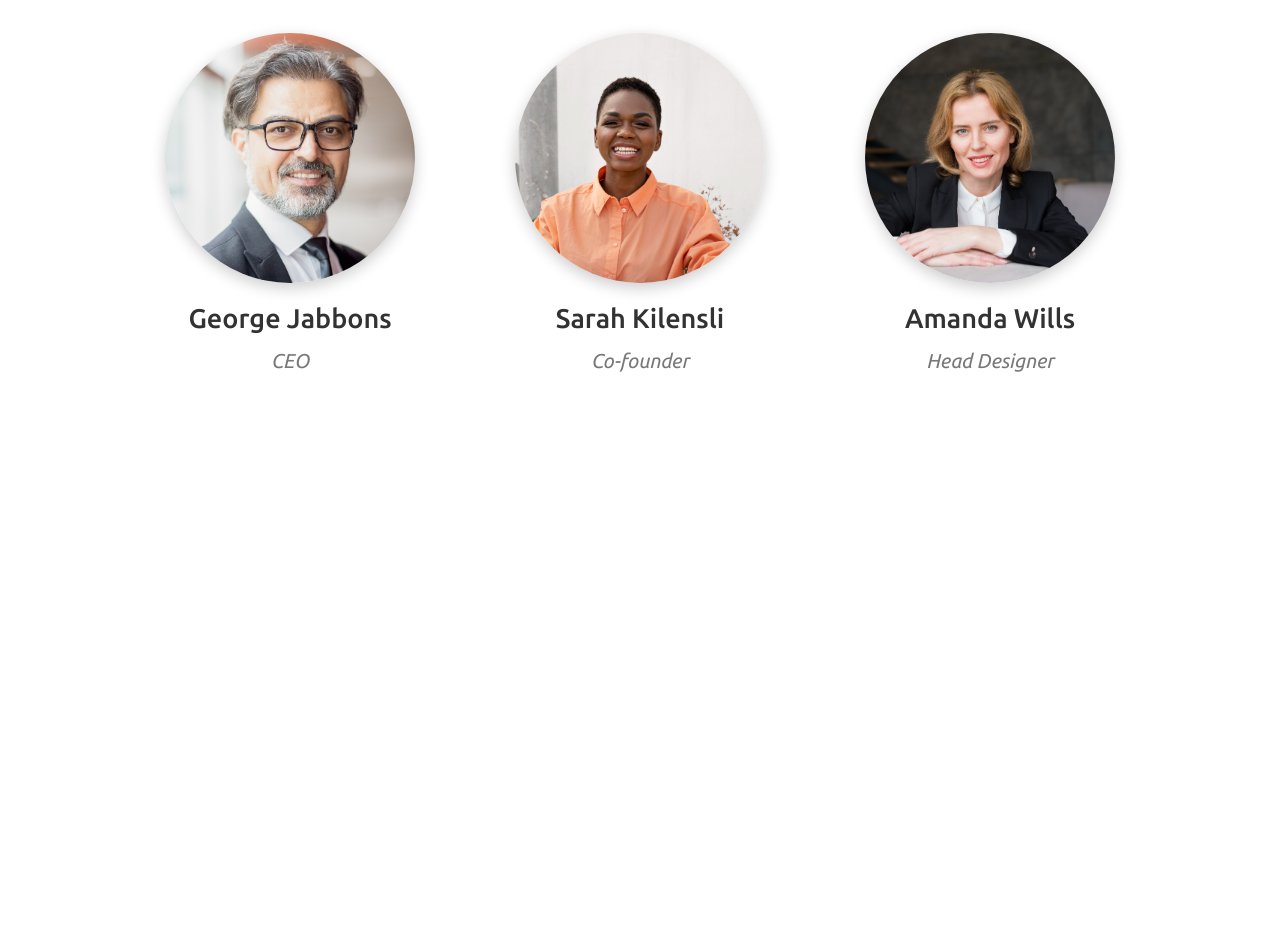
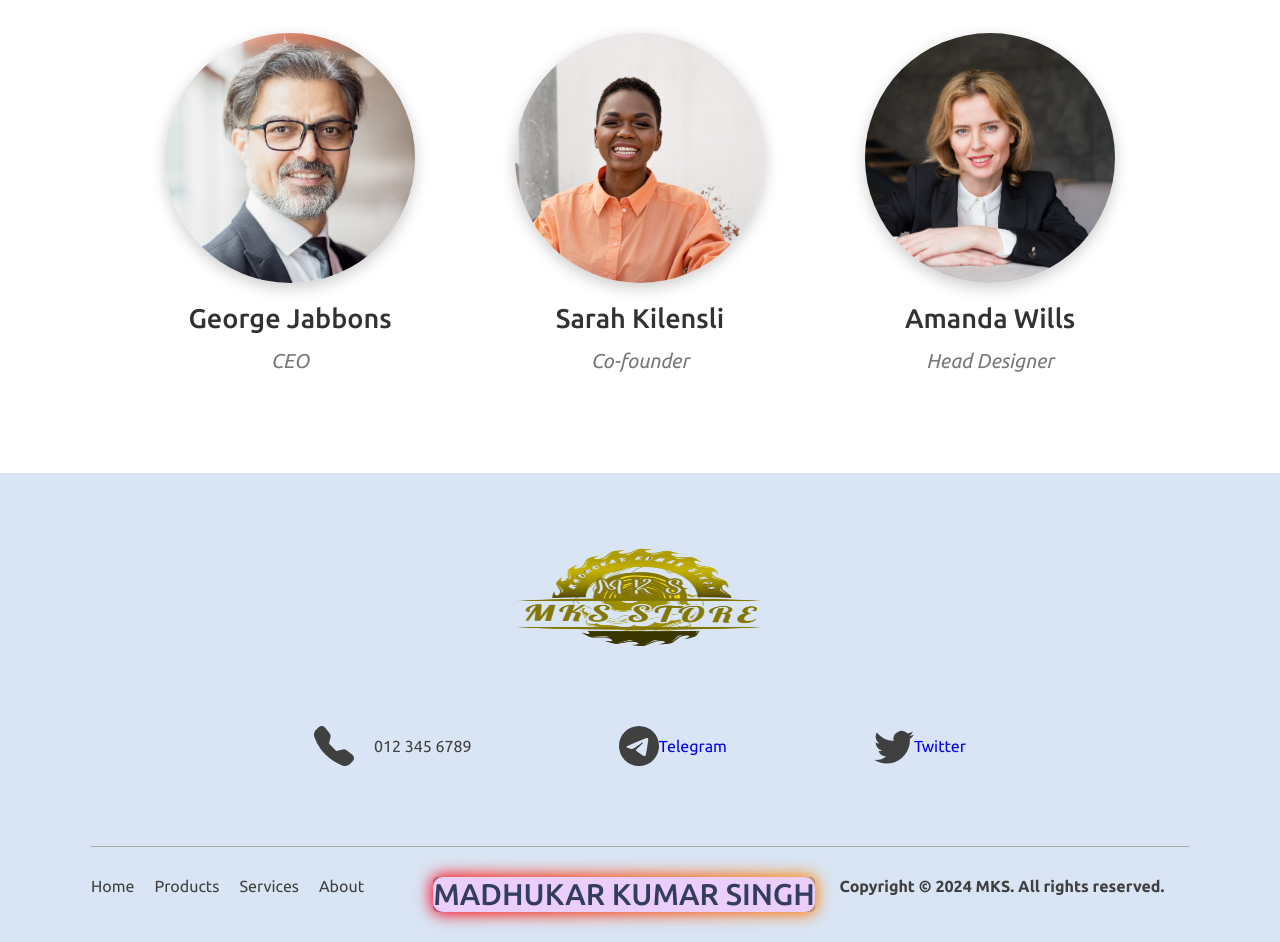
Before and after one commit to madhukarmks/combine, a plain HTML site: page main/about.html in a window 1280 px wide. Shown: the part 1539-2481 px from the top of the page. Before the commit the page ends 1982 px from the top, so only its background shows below. Drawn offline with Linux system fonts and the light colour scheme.

Commit message:
about.html

```diff
--- a/main/about.html
+++ b/main/about.html
@@ -147,4 +147,50 @@
             </div>
         </div>
     </body>
+
+    <footer>
+        <div id="footer-top">
+            <img src="static\images\about-pages\01.png" alt="eLife Logo" width="350px" height="150px">
+            <div id="footer-socials-wrapper">
+                <div class="footer-social">
+                    <svg xmlns="http://www.w3.org/2000/svg" width="40" height="40" fill="currentColor" class="bi bi-telephone-fill" viewBox="0 0 16 16">
+                        <path fill-rule="evenodd" d="M1.885.511a1.745 1.745 0 0 1 2.61.163L6.29 2.98c.329.423.445.974.315 1.494l-.547 2.19a.68.68 0 0 0 .178.643l2.457 2.457a.68.68 0 0 0 .644.178l2.189-.547a1.75 1.75 0 0 1 1.494.315l2.306 1.794c.829.645.905 1.87.163 2.611l-1.034 1.034c-.74.74-1.846 1.065-2.877.702a18.6 18.6 0 0 1-7.01-4.42 18.6 18.6 0 0 1-4.42-7.009c-.362-1.03-.037-2.137.703-2.877z"/>
+                    </svg>
+                    <span>012 345 6789</span>
+                </div>
+                <div class="footer-social">
+                    <svg xmlns="http://www.w3.org/2000/svg" width="40" height="40" fill="currentColor" class="bi bi-telegram" viewBox="0 0 16 16">
+                        <path d="M16 8A8 8 0 1 1 0 8a8 8 0 0 1 16 0M8.287 5.906q-1.168.486-4.666 2.01-.567.225-.595.442c-.03.243.275.339.69.47l.175.055c.408.133.958.288 1.243.294q.39.01.868-.32 3.269-2.206 3.374-2.23c.05-.012.12-.026.166.016s.042.12.037.141c-.03.129-1.227 1.241-1.846 1.817-.193.18-.33.307-.358.336a8 8 0 0 1-.188.186c-.38.366-.664.64.015 1.088.327.216.589.393.85.571.284.194.568.387.936.629q.14.092.27.187c.331.236.63.448.997.414.214-.02.435-.22.547-.82.265-1.417.786-4.486.906-5.751a1.4 1.4 0 0 0-.013-.315.34.34 0 0 0-.114-.217.53.53 0 0 0-.31-.093c-.3.005-.763.166-2.984 1.09"/>
+                    </svg>
+                    <a style="text-decoration:none"href="https://web.telegram.org/a/"target="_blank">Telegram</a>
+                </div>
+                <div class="footer-social">
+                    <svg xmlns="http://www.w3.org/2000/svg" width="40" height="40" fill="currentColor" class="bi bi-twitter" viewBox="0 0 16 16">
+                        <path d="M5.026 15c6.038 0 9.341-5.003 9.341-9.334q.002-.211-.006-.422A6.7 6.7 0 0 0 16 3.542a6.7 6.7 0 0 1-1.889.518 3.3 3.3 0 0 0 1.447-1.817 6.5 6.5 0 0 1-2.087.793A3.286 3.286 0 0 0 7.875 6.03a9.32 9.32 0 0 1-6.767-3.429 3.29 3.29 0 0 0 1.018 4.382A3.3 3.3 0 0 1 .64 6.575v.045a3.29 3.29 0 0 0 2.632 3.218 3.2 3.2 0 0 1-.865.115 3 3 0 0 1-.614-.057 3.28 3.28 0 0 0 3.067 2.277A6.6 6.6 0 0 1 .78 13.58a6 6 0 0 1-.78-.045A9.34 9.34 0 0 0 5.026 15"/>
+                    </svg>
+                    <a style="text-decoration:none"href="https://x.com/"target="_blank">Twitter</a>
+                </div>
+            </div>
+        </div>
+        <div id="footer-bottom">
+            <ul>
+                <li>
+                    <a href="index.html"target="_blank">Home</a>
+                </li>
+                <li>
+                    <a href="products.html"target="_blank">Products</a>
+                </li>
+                <li>
+                    <a href="https://www.brandforce.com/domain/Service.com/"target="_blank">Services</a>
+                </li>
+                <li>
+                    <a href="https://dribbble.com/tags/about-section"target="_blank">About</a>
+                </li>
+            </ul>
+            <p>
+                <h1 class="btn"> MADHUKAR KUMAR SINGH</h1>
+                <H4>Copyright © 2024 MKS. All rights reserved.</H4>
+            </p>
+        </div>
+    </footer>
 </html>
```
